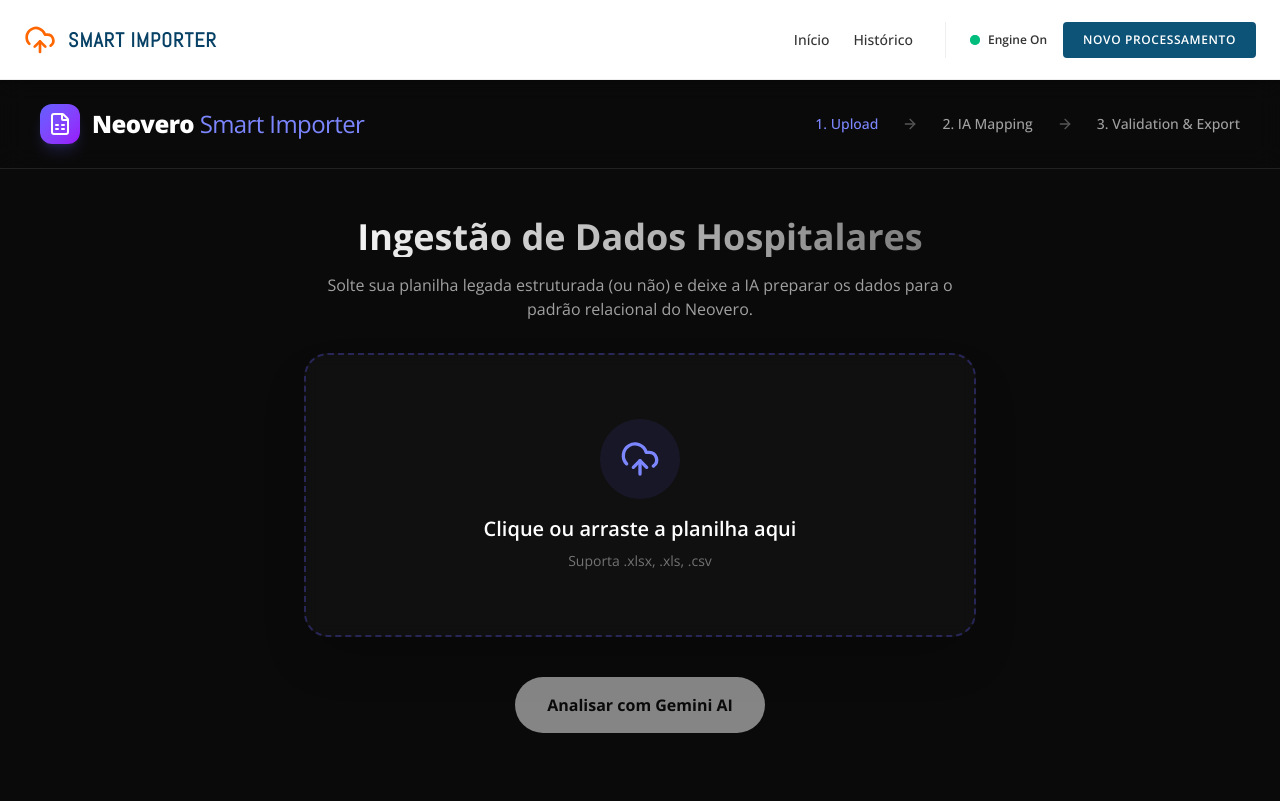
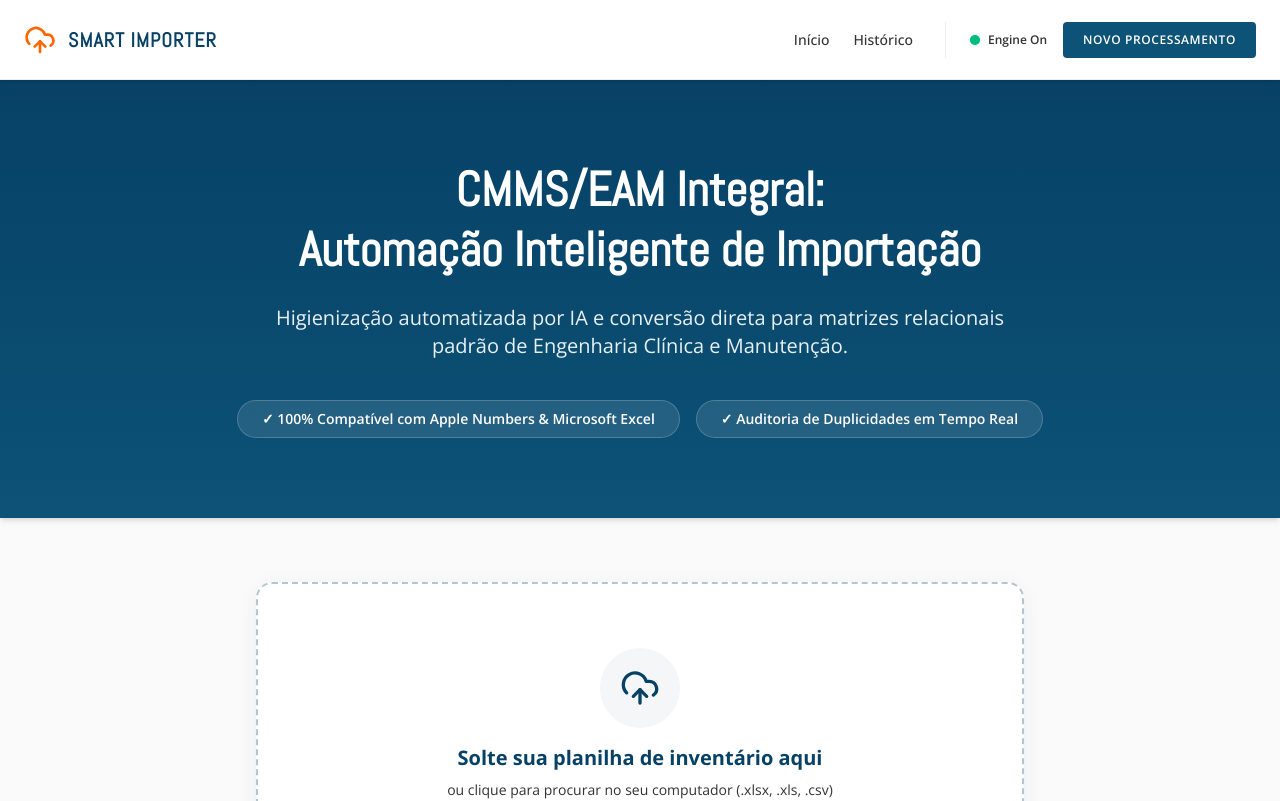
Before and after one commit to jorgesoares2997/neovero-smart-importer, a Next.js app in the folder nsi-frontend/: page / in a window 1280 px wide. Shown: the top 801 px of the page. Built offline with nearby package versions, Linux system fonts and the light colour scheme.

Commit message:
feat(frontend): implement dynamic select mappings and real-time grid validation on main page

```diff
--- a/nsi-frontend/src/app/page.tsx
+++ b/nsi-frontend/src/app/page.tsx
@@ -1,7 +1,7 @@
 "use client";
 
 import React, { useState, useCallback } from "react";
-import { UploadCloud, FileSpreadsheet, CheckCircle2, AlertCircle, Download, ArrowRight, Loader2 } from "lucide-react";
+import { UploadCloud, CheckCircle2, AlertTriangle, Download, Loader2 } from "lucide-react";
 import axios from "axios";
 import {
   flexRender,
@@ -12,7 +12,8 @@
 // Type definitions
 type MappingResponse = {
   headerRowIndex: number;
-  hierarchy: { centroCustoSourceColumn: string; setorSourceColumn: string };
+  availableColumns?: string[];
+  hierarchy: { centroCustoSourceColumn: string; centroCustoIdColumn?: string; setorSourceColumn: string; setorIdColumn?: string };
   mappings: Record<string, string>;
   flags: { capacityFoundInDescription: boolean };
 };
@@ -53,6 +54,17 @@
     }
   };
 
+  const handleMappingChange = (category: 'mappings' | 'hierarchy', key: string, value: string) => {
+    if (!mapping) return;
+    setMapping({
+      ...mapping,
+      [category]: {
+        ...(mapping[category as keyof MappingResponse] as any),
+        [key]: value
+      }
+    });
+  };
+
   const analyzeFile = async () => {
     if (!file) return;
     setLoading(true);
@@ -60,7 +72,7 @@
       const formData = new FormData();
       formData.append("file", file);
 
-      const res = await axios.post("http://localhost:8080/api/v1/import/analyze", formData, {
+      const res = await axios.post(`${process.env.NEXT_PUBLIC_API_URL || 'http://localhost:8080/api/v1/import'}/analyze`, formData, {
         headers: { "Content-Type": "multipart/form-data" }
       });
 
@@ -80,14 +92,12 @@
     try {
       const formData = new FormData();
       formData.append("file", file);
-      // mapping is sent as a Blob (RequestPart in Spring)
       formData.append("mapping", new Blob([JSON.stringify(mapping)], { type: "application/json" }));
 
-      const res = await axios.post("http://localhost:8080/api/v1/import/preview", formData, {
+      const res = await axios.post(`${process.env.NEXT_PUBLIC_API_URL || 'http://localhost:8080/api/v1/import'}/preview`, formData, {
         headers: { "Content-Type": "multipart/form-data" }
       });
 
-      // Using mock preview data for demonstration since full mapping processor is complex
       setPreviewData([
         { id: 1, abbreviation: "MONI", family: "MONITOR", model: "CARESCAPE B650", manufacturer: "GE", patrimony: "10023", serialNumber: "SN12345", sectorCode: "SALAA", isDuplicateSerial: false },
         { id: 2, abbreviation: "MONI", family: "MONITOR", model: "CARESCAPE B650", manufacturer: "GE", patrimony: "10024", serialNumber: "SN12345", sectorCode: "SALAB", isDuplicateSerial: true },
@@ -110,7 +120,7 @@
       formData.append("file", file);
       formData.append("mapping", new Blob([JSON.stringify(mapping)], { type: "application/json" }));
 
-      const res = await axios.post("http://localhost:8080/api/v1/import/export", formData, {
+      const res = await axios.post(`${process.env.NEXT_PUBLIC_API_URL || 'http://localhost:8080/api/v1/import'}/export`, formData, {
         headers: { "Content-Type": "multipart/form-data" },
         responseType: 'blob'
       });
@@ -132,8 +142,8 @@
   };
 
   const columns = [
-    { accessorKey: "abbreviation", header: "Sigla" },
-    { accessorKey: "family", header: "Equipamento" },
+    { accessorKey: "abbreviation", header: "SIGLA_EQUIPAMENTO" },
+    { accessorKey: "family", header: "Família" },
     { accessorKey: "model", header: "Modelo" },
     { accessorKey: "manufacturer", header: "Fabricante" },
     { accessorKey: "patrimony", header: "Patrimônio" },
@@ -142,11 +152,15 @@
       header: "Nº Série",
       cell: (info: any) => {
         const isDup = info.row.original.isDuplicateSerial;
+        if (isDup) {
           return (
-          <span className={isDup ? "bg-red-200 text-red-800 font-bold px-2 py-1 rounded" : ""}>
-            {info.getValue()}
-          </span>
-        )
+            <div className="flex items-center gap-2 bg-[#FFC7CE] text-[#9C0006] font-bold border border-red-300 rounded px-2 py-1 w-fit">
+              <AlertTriangle className="w-4 h-4" />
+              <span>{info.getValue()}</span>
+            </div>
+          );
+        }
+        return <span>{info.getValue()}</span>;
       }
     },
     { accessorKey: "sectorCode", header: "Setor" },
@@ -159,48 +173,45 @@
   });
 
   return (
-    <div className="min-h-screen bg-neutral-950 text-white font-sans overflow-hidden">
-      <div className="absolute top-0 left-0 w-full h-[500px] bg-gradient-to-br from-indigo-500/20 to-purple-600/10 blur-3xl pointer-events-none -z-10" />
+    <div className="w-full flex-1">
+      {/* HERO SECTION */}
+      {step === 1 && (
+        <>
+          <section className="w-full bg-gradient-to-b from-neovero-blue to-neovero-blue-medium py-20 px-6 shadow-md relative overflow-hidden">
+            <div className="max-w-[1200px] mx-auto text-center z-10 relative">
+              <h1 className="text-4xl md:text-5xl font-display font-bold text-white mb-6 leading-tight">
+                CMMS/EAM Integral: <br className="hidden md:block"/>Automação Inteligente de Importação
+              </h1>
+              <p className="text-neovero-blue-soft text-lg md:text-xl max-w-3xl mx-auto mb-10 font-sans">
+                Higienização automatizada por IA e conversão direta para matrizes relacionais padrão de Engenharia Clínica e Manutenção.
+              </p>
 
-      <header className="flex items-center justify-between px-10 py-6 border-b border-white/10 backdrop-blur-md sticky top-0 z-10 bg-neutral-950/50">
-        <div className="flex items-center gap-3">
-          <div className="p-2 bg-gradient-to-br from-indigo-500 to-purple-600 rounded-xl shadow-lg shadow-indigo-500/20">
-            <FileSpreadsheet className="w-6 h-6 text-white" />
+              <div className="flex flex-col sm:flex-row items-center justify-center gap-4">
+                <span className="bg-white/10 border border-white/20 text-white rounded-full px-6 py-2 font-semibold text-sm backdrop-blur-sm">
+                  ✓ 100% Compatível com Apple Numbers & Microsoft Excel
+                </span>
+                <span className="bg-white/10 border border-white/20 text-white rounded-full px-6 py-2 font-semibold text-sm backdrop-blur-sm">
+                  ✓ Auditoria de Duplicidades em Tempo Real
+                </span>
               </div>
-          <h1 className="text-2xl font-extrabold tracking-tight">Neovero <span className="text-indigo-400 font-light">Smart Importer</span></h1>
             </div>
-        <nav className="flex items-center gap-6 text-sm font-medium text-neutral-400">
-          <span className={step >= 1 ? "text-indigo-400" : ""}>1. Upload</span>
-          <ArrowRight className="w-4 h-4 opacity-50" />
-          <span className={step >= 2 ? "text-indigo-400" : ""}>2. IA Mapping</span>
-          <ArrowRight className="w-4 h-4 opacity-50" />
-          <span className={step >= 3 ? "text-indigo-400" : ""}>3. Validation & Export</span>
-        </nav>
-      </header>
+          </section>
 
-      <main className="max-w-6xl mx-auto px-6 py-12 flex flex-col gap-10">
-
-        {/* STEP 1: UPLOAD */}
-        {step === 1 && (
-          <div className="flex flex-col items-center justify-center animate-in fade-in slide-in-from-bottom-4 duration-700">
-            <div className="text-center mb-8">
-              <h2 className="text-4xl font-bold mb-4 bg-clip-text text-transparent bg-gradient-to-r from-white to-neutral-500">Ingestão de Dados Hospitalares</h2>
-              <p className="text-neutral-400 max-w-2xl mx-auto">Solte sua planilha legada estruturada (ou não) e deixe a IA preparar os dados para o padrão relacional do Neovero.</p>
-            </div>
-
+          <section className="max-w-[1200px] mx-auto px-6 py-16">
+            <div className="flex flex-col items-center mb-16 ">
               <div
                 onDragOver={handleDragOver}
                 onDrop={handleDrop}
-              className="w-full max-w-2xl border-2 border-dashed border-indigo-500/30 hover:border-indigo-400 bg-neutral-900/50 backdrop-blur-sm rounded-3xl p-16 flex flex-col items-center justify-center gap-6 cursor-pointer transition-all duration-300 group shadow-2xl hover:shadow-indigo-500/10"
+                className="w-full max-w-3xl border-2 border-dashed border-neovero-blue/30 hover:border-neovero-orange bg-white rounded-2xl p-16 flex flex-col items-center justify-center gap-6 cursor-pointer transition-all duration-300 group shadow-card hover:shadow-cardHover"
               >
-              <input type="file" id="file" className="hidden" onChange={handleFileChange} accept=".xlsx,.csv" />
-              <label htmlFor="file" className="flex flex-col items-center gap-4 cursor-pointer">
-                <div className="w-20 h-20 bg-indigo-500/10 rounded-full flex items-center justify-center group-hover:scale-110 transition-transform duration-300">
-                  <UploadCloud className="w-10 h-10 text-indigo-400" />
+                <input type="file" id="file" className="hidden" onChange={handleFileChange} accept=".xlsx,.csv,.xls" />
+                <label htmlFor="file" className="flex flex-col items-center gap-4 cursor-pointer w-full text-center">
+                  <div className="w-20 h-20 bg-neovero-neutral-100 rounded-full flex items-center justify-center group-hover:scale-110 group-hover:bg-neovero-orange-soft transition-all duration-300">
+                    <UploadCloud className="w-10 h-10 text-neovero-blue group-hover:text-neovero-orange transition-colors" />
                   </div>
-                <div className="text-center">
-                  <p className="text-xl font-semibold mb-2">{file ? file.name : "Clique ou arraste a planilha aqui"}</p>
-                  <p className="text-sm text-neutral-500">Suporta .xlsx, .xls, .csv</p>
+                  <div>
+                    <p className="text-xl font-bold text-neovero-blue mb-2">{file ? file.name : "Solte sua planilha de inventário aqui"}</p>
+                    <p className="text-sm text-neovero-neutral-800">ou clique para procurar no seu computador (.xlsx, .xls, .csv)</p>
                   </div>
                 </label>
               </div>
@@ -208,83 +219,146 @@
               <button
                 onClick={analyzeFile}
                 disabled={!file || loading}
-              className="mt-10 px-8 py-4 bg-white text-neutral-950 font-bold rounded-full hover:scale-105 active:scale-95 transition-all disabled:opacity-50 disabled:hover:scale-100 flex items-center gap-2"
+                className="mt-10 px-8 py-4 bg-neovero-orange text-white font-bold rounded-lg hover:bg-neovero-orange-hover shadow-lg transition-all disabled:opacity-50 flex items-center gap-2"
               >
-              {loading ? <Loader2 className="w-5 h-5 animate-spin" /> : "Analisar com Gemini AI"}
+                {loading ? <Loader2 className="w-5 h-5 animate-spin" /> : "PROCESSAR COM INTELIGÊNCIA ARTIFICIAL"}
               </button>
             </div>
+
+          </section>
+        </>
       )}
 
       {/* STEP 2: MAPPING */}
       {step === 2 && (
-          <div className="animate-in fade-in slide-in-from-bottom-4 duration-500 w-full max-w-4xl mx-auto">
-            <div className="flex items-center gap-4 mb-8">
-              <CheckCircle2 className="w-8 h-8 text-green-400" />
-              <h2 className="text-3xl font-bold">Mapeamento Semântico Identificado</h2>
+        <section className="max-w-[1000px] mx-auto px-6 py-20 ">
+          <div className="flex flex-col items-center text-center mb-10">
+            <CheckCircle2 className="w-12 h-12 text-emerald-500 mb-4" />
+            <h2 className="text-3xl font-display font-bold text-neovero-blue">Mapeamento Semântico Identificado</h2>
+            <p className="text-neovero-neutral-800 mt-2">Valide as colunas identificadas pela nossa IA antes de prosseguir com a higienização.</p>
           </div>
 
-            <div className="bg-neutral-900 border border-white/10 rounded-2xl p-8 shadow-xl">
-              <h3 className="text-lg font-semibold text-neutral-300 mb-6 border-b border-white/10 pb-4">Inferência de Colunas</h3>
-              <div className="grid grid-cols-2 gap-6">
-                {mapping && Object.entries(mapping.mappings).map(([key, val]) => (
-                  <div key={key} className="flex justify-between items-center p-3 bg-neutral-950 rounded-xl border border-white/5">
-                    <span className="text-neutral-400 capitalize">{key.replace(/([A-Z])/g, ' $1')}</span>
-                    <span className="font-medium text-indigo-300">{val}</span>
+          <div className="bg-white border border-neovero-neutral-200 rounded-xl p-8 shadow-card">
+            <h3 className="text-lg font-bold text-neovero-blue mb-6 border-b border-neovero-neutral-200 pb-4">Inferência de Colunas</h3>
+            <div className="grid grid-cols-1 md:grid-cols-2 gap-6">
+              {mapping && Object.entries(mapping.mappings).map(([key, val]) => {
+                const translations: Record<string, string> = {
+                  equipmentFamily: "EQUIPAMENTO",
+                  model: "MODELO",
+                  manufacturer: "FABRICANTE",
+                  patrimony: "PATRIMÔNIO",
+                  serialNumber: "NÚMERO DE SÉRIE",
+                  acquisitionDate: "DATA DE AQUISIÇÃO",
+                  legacyCode: "CÓDIGO EXTRA",
+                };
+                return (
+                <div key={key} className="flex flex-col gap-2 p-4 bg-neovero-neutral-50 rounded-lg border border-neovero-neutral-200 hover:border-neovero-blue/30 transition-colors">
+                  <span className="text-neovero-blue font-bold text-sm">{translations[key] || key}</span>
+                  <select
+                    value={val || ""}
+                    onChange={(e) => handleMappingChange('mappings', key, e.target.value)}
+                    className="w-full bg-white border border-neovero-neutral-200 rounded p-2 text-neovero-neutral-800 text-sm focus:outline-none focus:border-neovero-blue focus:ring-1 focus:ring-neovero-blue transition-shadow"
+                  >
+                    <option value="">-- Não encontrado --</option>
+                    {mapping.availableColumns?.map((col, idx) => (
+                      <option key={idx} value={col}>{col}</option>
+                    ))}
+                  </select>
                 </div>
+                );
+              })}
+
+              {mapping && mapping.hierarchy && Object.entries(mapping.hierarchy).map(([key, val]) => {
+                const translations: Record<string, string> = {
+                  centroCustoSourceColumn: "NOME CENTRO DE CUSTO",
+                  centroCustoIdColumn: "CÓDIGO CENTRO DE CUSTO",
+                  setorSourceColumn: "NOME DO SETOR",
+                  setorIdColumn: "CÓDIGO DO SETOR"
+                };
+                return (
+                <div key={key} className="flex flex-col gap-2 p-4 bg-neovero-neutral-50 rounded-lg border border-neovero-neutral-200 hover:border-neovero-blue/30 transition-colors">
+                  <span className="text-neovero-blue font-bold text-sm">{translations[key] || key}</span>
+                  <select
+                    value={val || ""}
+                    onChange={(e) => handleMappingChange('hierarchy', key, e.target.value)}
+                    className="w-full bg-white border border-neovero-neutral-200 rounded p-2 text-neovero-neutral-800 text-sm focus:outline-none focus:border-neovero-blue focus:ring-1 focus:ring-neovero-blue transition-shadow"
+                  >
+                    <option value="">-- Não encontrado --</option>
+                    {mapping.availableColumns?.map((col, idx) => (
+                      <option key={idx} value={col}>{col}</option>
                     ))}
+                  </select>
                 </div>
-              <div className="mt-8 flex justify-end gap-4">
-                <button onClick={() => setStep(1)} className="px-6 py-3 rounded-full font-medium text-neutral-400 hover:text-white transition-colors">Voltar</button>
-                <button onClick={previewProcessing} className="px-6 py-3 bg-indigo-600 hover:bg-indigo-500 text-white font-bold rounded-full transition-colors flex items-center gap-2">
+                );
+              })}
+            </div>
+
+            <div className="mt-10 flex justify-end gap-4 border-t border-neovero-neutral-200 pt-6">
+              <button onClick={() => setStep(1)} className="px-6 py-3 rounded-lg font-bold text-neovero-blue border border-neovero-blue hover:bg-neovero-neutral-50 transition-colors">Voltar</button>
+              <button onClick={previewProcessing} className="px-6 py-3 bg-neovero-blue hover:bg-neovero-blue-dark text-white font-bold rounded-lg transition-colors flex items-center gap-2 shadow-md">
                 {loading ? <Loader2 className="w-5 h-5 animate-spin" /> : "Confirmar e Higienizar"}
               </button>
             </div>
           </div>
-          </div>
+        </section>
       )}
 
       {/* STEP 3: PREVIEW & EXPORT */}
       {step === 3 && (
-          <div className="animate-in fade-in slide-in-from-bottom-4 duration-500 w-full">
-            <div className="flex items-center justify-between mb-8">
+        <section className="max-w-[1200px] mx-auto px-6 py-12 ">
+          <div className="flex items-center justify-between mb-8 bg-white p-6 rounded-xl border border-neovero-neutral-200 shadow-sm">
             <div>
-                <h2 className="text-3xl font-bold flex items-center gap-3">
-                  Preview de Higienização
-                  <span className="px-3 py-1 bg-green-500/20 text-green-400 text-sm rounded-full border border-green-500/30">Sucesso</span>
-                </h2>
-                <p className="text-neutral-400 mt-2">Revise os dados antes da exportação. Atenção aos alertas visuais.</p>
+              <h2 className="text-2xl font-display font-bold text-neovero-blue">Auditoria e Exportação</h2>
+              <p className="text-neovero-neutral-800 mt-1">Sua planilha foi higienizada e formatada para o padrão relacional de importação.</p>
+
+              <div className="flex gap-6 mt-4">
+                <div className="flex flex-col">
+                  <span className="text-xs text-neovero-neutral-800 uppercase font-bold">Equipamentos Válidos</span>
+                  <span className="text-lg font-bold text-emerald-600">1.542</span>
                 </div>
-              <button onClick={exportExcel} className="px-6 py-3 bg-gradient-to-r from-emerald-500 to-emerald-600 hover:from-emerald-400 hover:to-emerald-500 text-white font-bold rounded-full transition-all shadow-lg shadow-emerald-500/20 flex items-center gap-2 transform hover:-translate-y-1">
+                <div className="flex flex-col border-l border-neovero-neutral-200 pl-6">
+                  <span className="text-xs text-neovero-neutral-800 uppercase font-bold">Setores Criados</span>
+                  <span className="text-lg font-bold text-neovero-blue">12</span>
+                </div>
+                <div className="flex flex-col border-l border-neovero-neutral-200 pl-6">
+                  <span className="text-xs text-neovero-neutral-800 uppercase font-bold">Inconsistências Sinalizadas</span>
+                  <span className="text-lg font-bold text-[#9C0006]">1</span>
+                </div>
+              </div>
+            </div>
+
+            <button
+              onClick={exportExcel}
+              disabled={loading}
+              className="bg-neovero-orange hover:bg-neovero-orange-hover text-white shadow-lg py-3 px-6 rounded-lg font-bold flex items-center gap-3 transition-all transform active:scale-95 disabled:opacity-50"
+            >
               {loading ? <Loader2 className="w-5 h-5 animate-spin" /> : <Download className="w-5 h-5" />}
-                Exportar para Neovero (.xlsx)
+              Baixar Planilha Formatada (.xlsx)
             </button>
           </div>
 
-            <div className="bg-neutral-900 border border-white/10 rounded-2xl overflow-hidden shadow-2xl">
-              {/* Alert Banner for Duplicates */}
-              <div className="bg-red-500/10 border-b border-red-500/20 p-4 flex items-center gap-3 text-red-200">
-                <AlertCircle className="w-5 h-5 text-red-400" />
-                <span className="font-medium">Atenção: Existem números de série duplicados na base. Eles estão destacados em vermelho na tabela abaixo.</span>
-              </div>
-
+          <div className="bg-white rounded-xl shadow-card overflow-hidden border border-neovero-neutral-200">
             <div className="overflow-x-auto">
-                <table className="w-full text-left text-sm whitespace-nowrap">
-                  <thead className="bg-neutral-950/50 text-neutral-400 uppercase font-semibold text-xs border-b border-white/5">
+              <table className="w-full text-left border-collapse text-sm">
+                <thead>
                   {table.getHeaderGroups().map(headerGroup => (
-                      <tr key={headerGroup.id}>
+                    <tr key={headerGroup.id} className="bg-[#1F4E79] text-white">
                       {headerGroup.headers.map(header => (
-                          <th key={header.id} className="px-6 py-4">
-                            {flexRender(header.column.columnDef.header, header.getContext())}
+                        <th key={header.id} className="p-4 font-bold uppercase tracking-wider text-xs whitespace-nowrap">
+                          {flexRender(
+                            header.column.columnDef.header,
+                            header.getContext()
+                          )}
                         </th>
                       ))}
                     </tr>
                   ))}
                 </thead>
-                  <tbody className="divide-y divide-white/5">
-                    {table.getRowModel().rows.map(row => (
-                      <tr key={row.id} className="hover:bg-white/5 transition-colors">
+                <tbody className="bg-white">
+                  {table.getRowModel().rows.map((row, i) => (
+                    <tr key={row.id} className={`border-b border-neovero-neutral-200 hover:bg-neovero-blue-soft/50 transition-colors ${i % 2 !== 0 ? 'bg-[#F9FAFB]' : ''}`}>
                       {row.getVisibleCells().map(cell => (
-                          <td key={cell.id} className="px-6 py-4 text-neutral-200">
+                        <td key={cell.id} className="p-4 text-neovero-neutral-800">
                           {flexRender(cell.column.columnDef.cell, cell.getContext())}
                         </td>
                       ))}
@@ -294,10 +368,8 @@
               </table>
             </div>
           </div>
-          </div>
+        </section>
       )}
-
-      </main>
     </div>
   );
 }
```
Lines whose indentation alone changed are shown as unchanged.
